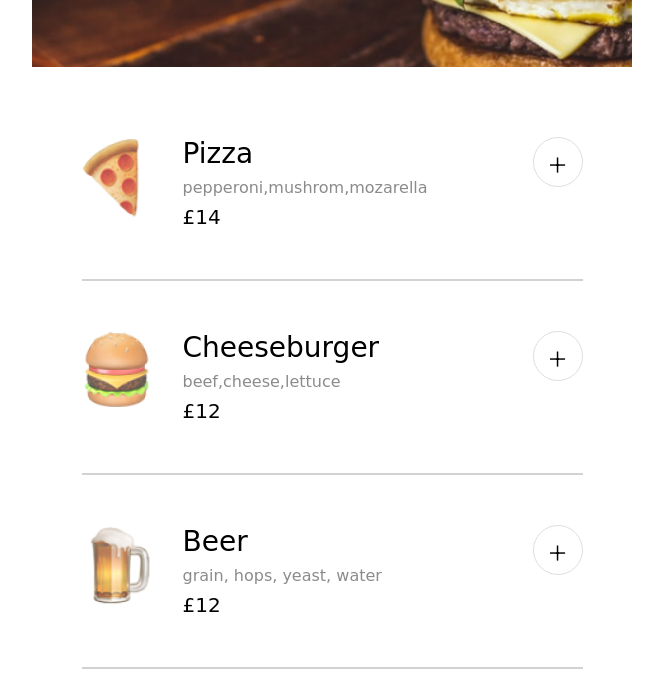
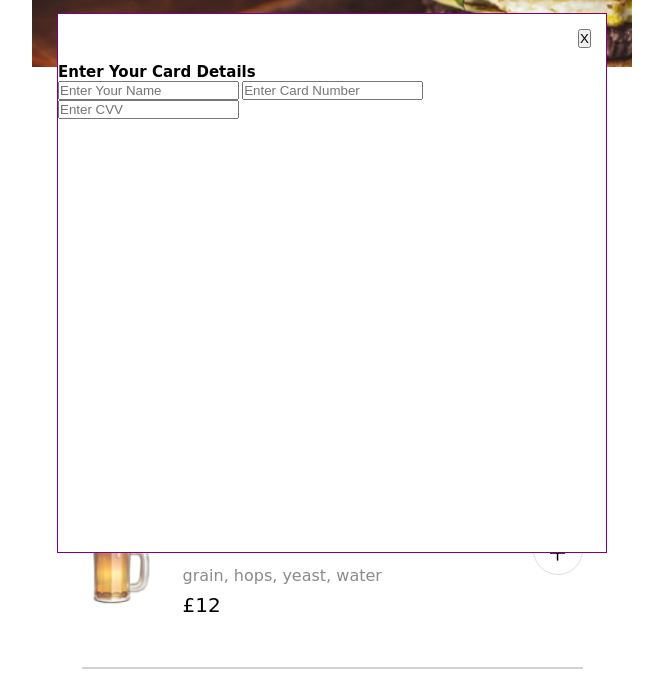
Before and after one commit to jreed-11/Jamies_Diner, a plain HTML site: page index.html in a window 1280 px wide. Shown: the part 117-800 px from the top of the page, without its empty margins (308-971 px from the left). Drawn offline with Linux system fonts and the light colour scheme; a web font is replaced by a local one.

Commit message:
modal worked on HMTL

```diff
--- a/index.html
+++ b/index.html
@@ -43,10 +43,31 @@
         </button>
       </section>
     </main>
-    <section
-      class="card-details-modal hidden"
-      id="card-details-modal"
-    ></section>
+
+    <section class="card-details-modal" id="card-details-modal">
+      <div class="close-modal-btn-container">
+        <button class="modal-close-btn" id="modal-close-btn">X</button>
+      </div>
+
+      <div class="modal-inner" id="modal-inner">
+        <h2 class="modal-title">Enter Your Card Details</h2>
+        <form id="card-details-form">
+          <input
+            type="text"
+            name="fullName"
+            placeholder="Enter Your Name"
+            required
+          />
+          <input
+            type="number"
+            name="cardNumber"
+            placeholder="Enter Card Number"
+            required
+          />
+          <input type="number" name="CVV" placeholder="Enter CVV" required />
+        </form>
+      </div>
+    </section>
     <!-- modal to be rendered here -->
     <script src="index.js" type="module"></script>
   </body>
```
